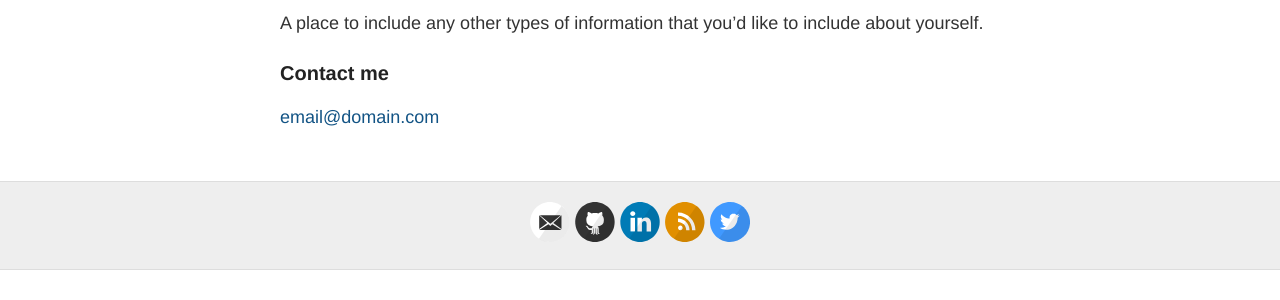
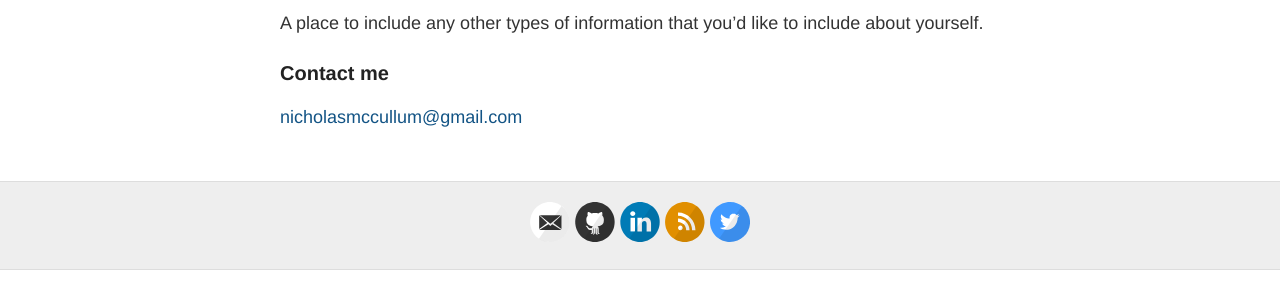
Before and after one commit to rosyberti/website, a Jekyll site: the page built from about.md, in a window 1280 px wide. Shown: the part 310-610 px from the top of the page. Built offline with Jekyll 4.4.1, drawn with Linux system fonts in a browser that asks for light colours.

Commit message:
updated email address

```diff
--- a/about.md
+++ b/about.md
@@ -12,4 +12,4 @@ A place to include any other types of information that you'd like to include abo
 
 ### Contact me
 
-[email@domain.com](mailto:email@domain.com)
+[nicholasmccullum@gmail.com](mailto:nicholasmccullum@gmail.com)
```
